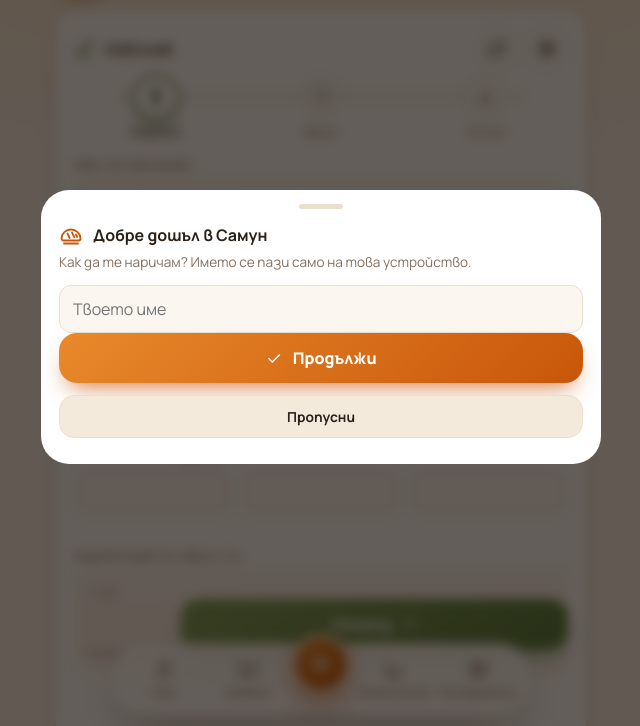
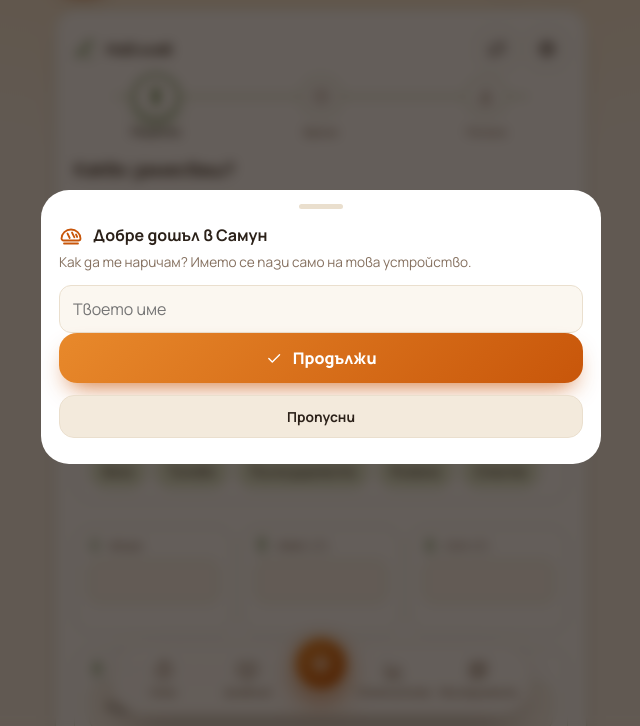
Before and after one commit to ivo831012/kvasivo, a plain HTML site: page index.html in a window 1280 px wide. Shown: the part 73-799 px from the top of the page, without its empty margins (319-959 px from the left). Drawn offline with Linux system fonts and the light colour scheme; a web font is replaced by a local one.

Commit message:
Самун 3.6.1: съветникът по-близо до вариант Е, бутоните не плават
Co-Authored-By: Claude Sonnet 5.5 <noreply@anthropic.com>
Claude-Session: https://claude.ai/code/session_01Us2cRegjgTcszCenHYE5vm

```diff
--- a/index.html
+++ b/index.html
@@ -601,6 +601,24 @@ html[data-theme=wheat] #tab-new,html[data-theme=wheat] #editModal{--primary:#4F7
 #newBreadForm .flour-row{grid-template-columns:minmax(0,1fr) 96px 40px}
 .wz-q{font:700 17px var(--fd);margin:2px 0 -2px}
 #tab-new .wz-pill.cur .i{box-shadow:0 8px 16px -8px #4F7A3A}
+
+/* v3.6 — като вариант Е: карти, иконки, неплаваща навигация */
+.wz-nav{position:static;bottom:auto;background:none;padding:18px 0 0;margin-top:6px}
+#newBreadForm{padding-bottom:8px}
+.wz-step>.form-group,.wz-step>.three>.form-group,.wz-step>.preview{background:var(--surface);border:1px solid var(--line);border-radius:18px;padding:12px 14px}
+.wz-step>.three{gap:8px}
+.wz-step>.three>.form-group{padding:10px 12px}
+.wz-step label{display:flex;align-items:center;gap:7px;font:700 11px var(--fb);color:var(--muted);text-transform:uppercase;letter-spacing:.05em}
+.wz-step label .i{width:16px;height:16px;color:var(--primary);flex:none}
+.wz-step .three>.form-group>label,.wz-step .label-row{min-height:0}
+.wz-step .three input{font:700 17px var(--fd);padding:10px}
+.wz-q{font:700 18px var(--fd);margin:0 0 2px}
+.wz-methods{grid-template-columns:repeat(3,minmax(0,1fr))}
+.wz-methods .wz-mc{padding:12px 10px}
+.wz-methods .wz-mc small{display:block}
+.wz-pill.done .i{background:var(--primary);color:#fff}
+#newBreadForm #new_waterSeg{display:none}
+#newBreadForm .wz-step .three input{width:100%;box-sizing:border-box;min-width:0}
 </style>
 </head>
 <body>
@@ -1096,7 +1114,7 @@ function showTab(name) {
   if (name === 'diary') renderHistory();
   window.scrollTo(0, 0);
 }
-const APP_VERSION = '3.6.0';
+const APP_VERSION = '3.6.1';
 const userName = () => (localStorage.getItem('hlebIvo_userName') || '').trim();
 function renderGreeting() {
   const h = new Date().getHours(), g = h < 5 ? 'Лека нощ' : h < 11 ? 'Добро утро' : h < 18 ? 'Добър ден' : 'Добър вечер';
@@ -1316,7 +1334,7 @@ function wzGo(i, dir) {
   i = Math.max(0, Math.min(steps.length - 1, i)); dir = dir == null ? (i >= WZ.i ? 1 : -1) : dir;
   steps.forEach((st, k) => { st.hidden = k !== i; st.classList.remove('in-r', 'in-l'); if (k === i) { void st.offsetWidth; st.classList.add(dir > 0 ? 'in-r' : 'in-l'); } });
   WZ.i = i;
-  document.querySelectorAll('#wz_bar .wz-pill').forEach((b, k) => { b.classList.toggle('cur', k === i); b.classList.toggle('done', k < i); });
+  document.querySelectorAll('#wz_bar .wz-pill').forEach((b, k) => { b.classList.toggle('cur', k === i); b.classList.toggle('done', k < i); const sv = b.querySelector('svg use'); if (sv) sv.setAttribute('href', '#i-' + (k < i ? 'check' : WZ_STEPS[k][0])); });
   $('wz_fill').style.width = (i / (steps.length - 1) * 100) + '%';
   $('wz_back').style.visibility = i === 0 ? 'hidden' : 'visible'; $('wz_next').innerHTML = i === steps.length - 1 ? ic('check') + 'Запази хляба' : 'Напред ' + ic('arrow');
   wzRefresh();
@@ -1351,11 +1369,16 @@ function buildWizard() {
   // стъпка 3 — печене
   const mc = document.createElement('div'); mc.id = 'wz_methods'; mc.className = 'wz-methods';
   const mi = {dutch: 'lid', steam: 'droplet', free: 'flame', pan: 'bread', custom: 'edit'};
-  mc.innerHTML = '<div class="wz-lab">Как печеш</div>' + Object.entries(BAKE_PRESETS).map(([key, v]) => `<button type="button" class="wz-mc" data-k="${key}">${ic(mi[key] || 'bread')}<b>${esc(v.label)}</b><small>${v.phases ? esc(v.phases.map(x => x.min + ' мин ' + x.name.toLowerCase()).join(' + ')) : 'сам задаваш'}</small></button>`).join('');
+  mc.innerHTML = '<div class="wz-lab">Как печеш</div>' + Object.entries(BAKE_PRESETS).map(([key, v]) => `<button type="button" class="wz-mc" data-k="${key}">${ic(mi[key] || 'bread')}<b>${esc(({dutch: 'Тенджера', steam: 'С пара', free: 'Без пара', pan: 'Форма', custom: 'Друго'})[key] || v.label)}</b><small>${v.phases ? esc(v.phases.map(x => x.min + ' мин ' + x.name.toLowerCase()).join(' + ')) : 'сам задаваш'}</small></button>`).join('');
   mc.addEventListener('click', ev => { const b = ev.target.closest('.wz-mc'); if (!b) return; $('new_method').value = b.dataset.k; wzRefresh(); });
   k[10].hidden = true; k[11].hidden = true;
   const rvw = document.createElement('div'); rvw.id = 'wz_review'; rvw.className = 'wz-review';
   const s3 = mk([mc, k[10], rvw, k[11]]);
+  // заглавия с въпроси, иконки пред етикетите
+  [[s1, 'Какво замесваш?'], [s2, 'Кога и колко дълго?'], [s3, 'Как ще печеш?']].forEach(([st, t]) => { const h = document.createElement('div'); h.className = 'wz-q'; h.textContent = t; st.insertBefore(h, st.firstChild); });
+  const labIc = (root, idx, name) => { const l = root.querySelectorAll('label')[idx]; if (l && !l.querySelector('.i')) l.insertAdjacentHTML('afterbegin', ic(name)); };
+  labIc(k[1], 0, 'wheat'); labIc(k[2], 0, 'droplet'); labIc(k[2], 1, 'jar'); labIc(k[2], 2, 'salt'); labIc(k[3], 0, 'jar');
+  labIc(k[5], 0, 'play'); labIc(k[6], 0, 'hourglass'); labIc(k[6], 1, 'fold'); labIc(k[6], 2, 'clock'); labIc(k[8], 0, 'snowflake'); labIc(k[9], 0, 'flame'); labIc(k[10], 0, 'lid');
   // лента със стъпки и навигация
   const bar = document.createElement('div'); bar.id = 'wz_bar'; bar.className = 'wz-bar';
   bar.innerHTML = '<i class="wz-line"><i id="wz_fill"></i></i>' + WZ_STEPS.map(([ico, l], i) => `<button type="button" class="wz-pill" data-i="${i}">${ic(ico)}<span>${l}</span></button>`).join('');
--- a/sw.js
+++ b/sw.js
@@ -1,4 +1,4 @@
-const CACHE = 'samun-v3.6.0';
+const CACHE = 'samun-v3.6.1';
 const FILES = ['./', './index.html', './manifest.webmanifest', './icon-192.png', './icon-512.png', './maskable-512.png', './apple-touch-180.png'];
 self.addEventListener('install', e => { e.waitUntil(caches.open(CACHE).then(c => c.addAll(FILES)).then(() => self.skipWaiting())); });
 self.addEventListener('activate', e => { e.waitUntil(caches.keys().then(ks => Promise.all(ks.filter(k => k !== CACHE).map(k => caches.delete(k)))).then(() => self.clients.claim())); });
```
